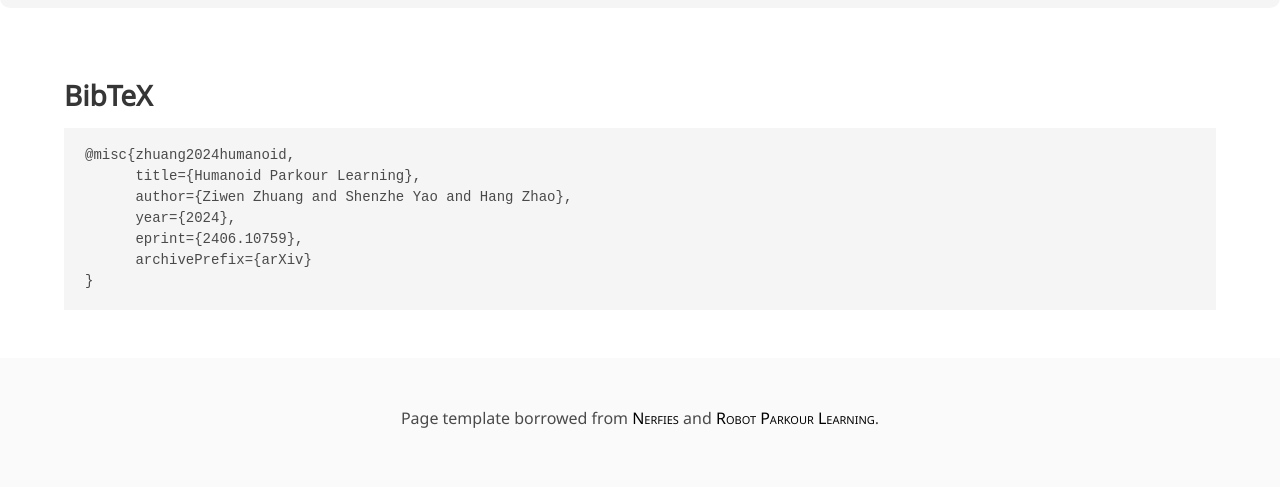
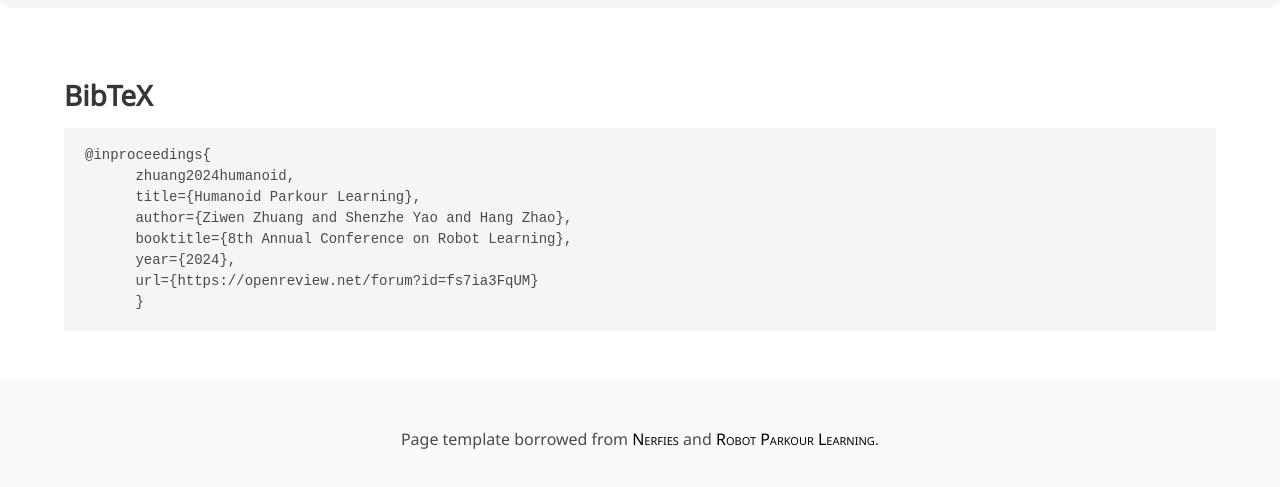
Before and after one commit to humanoid4parkour/humanoid4parkour.github.io, a plain HTML site: page index.html in a window 1280 px wide. Shown: the part 4979-5466 px from the top of the page. Drawn offline with nearby package versions, Linux system fonts and the light colour scheme; some icons are missing; a web font is replaced by a local one.

Commit message:
[update] bibtex

```diff
--- a/index.html
+++ b/index.html
@@ -540,13 +540,14 @@
 <section class="section" id="BibTeX">
   <div class="container content">
     <h2 class="titile">BibTeX</h2>
-    <pre><code>@misc{zhuang2024humanoid,
+    <pre><code>@inproceedings{
+      zhuang2024humanoid,
       title={Humanoid Parkour Learning},
       author={Ziwen Zhuang and Shenzhe Yao and Hang Zhao},
+      booktitle={8th Annual Conference on Robot Learning},
       year={2024},
-      eprint={2406.10759},
-      archivePrefix={arXiv}
-}</code></pre>
+      url={https://openreview.net/forum?id=fs7ia3FqUM}
+      }</code></pre>
   </div>
 </section>
 
```
